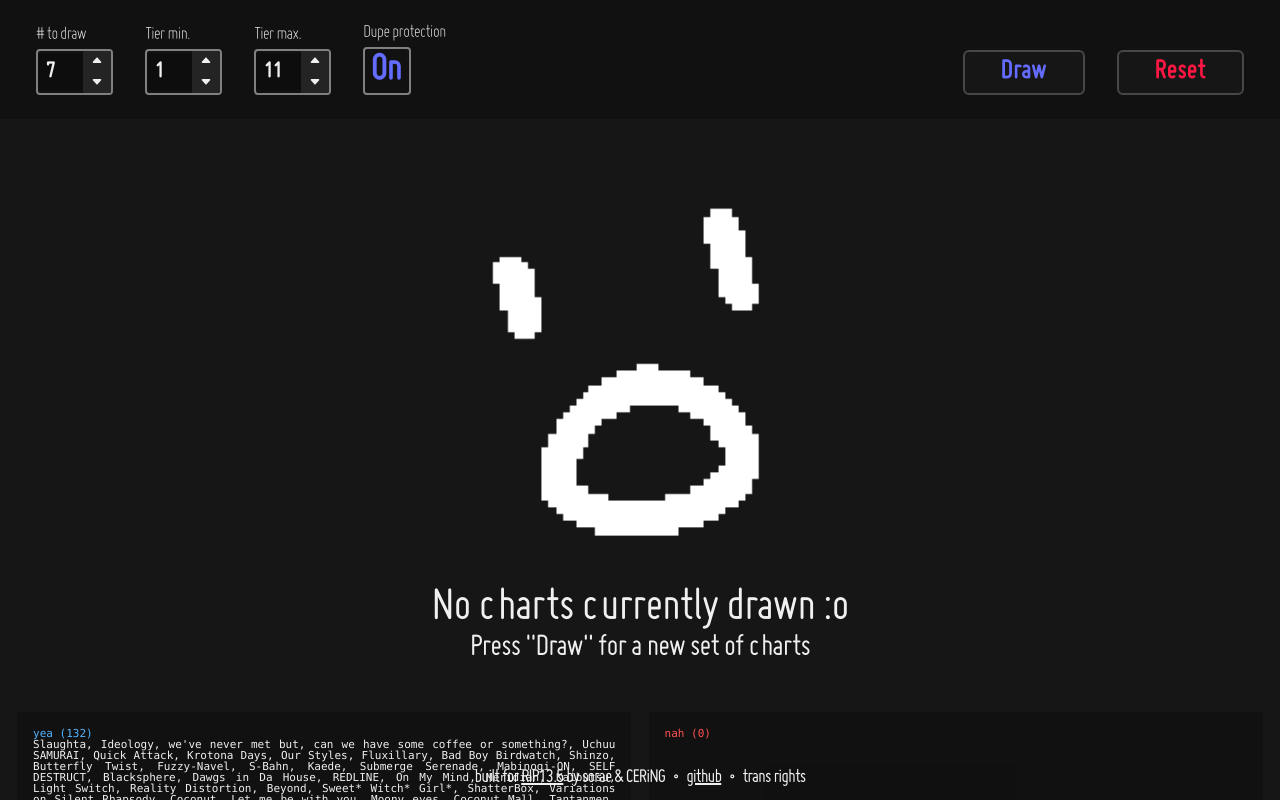
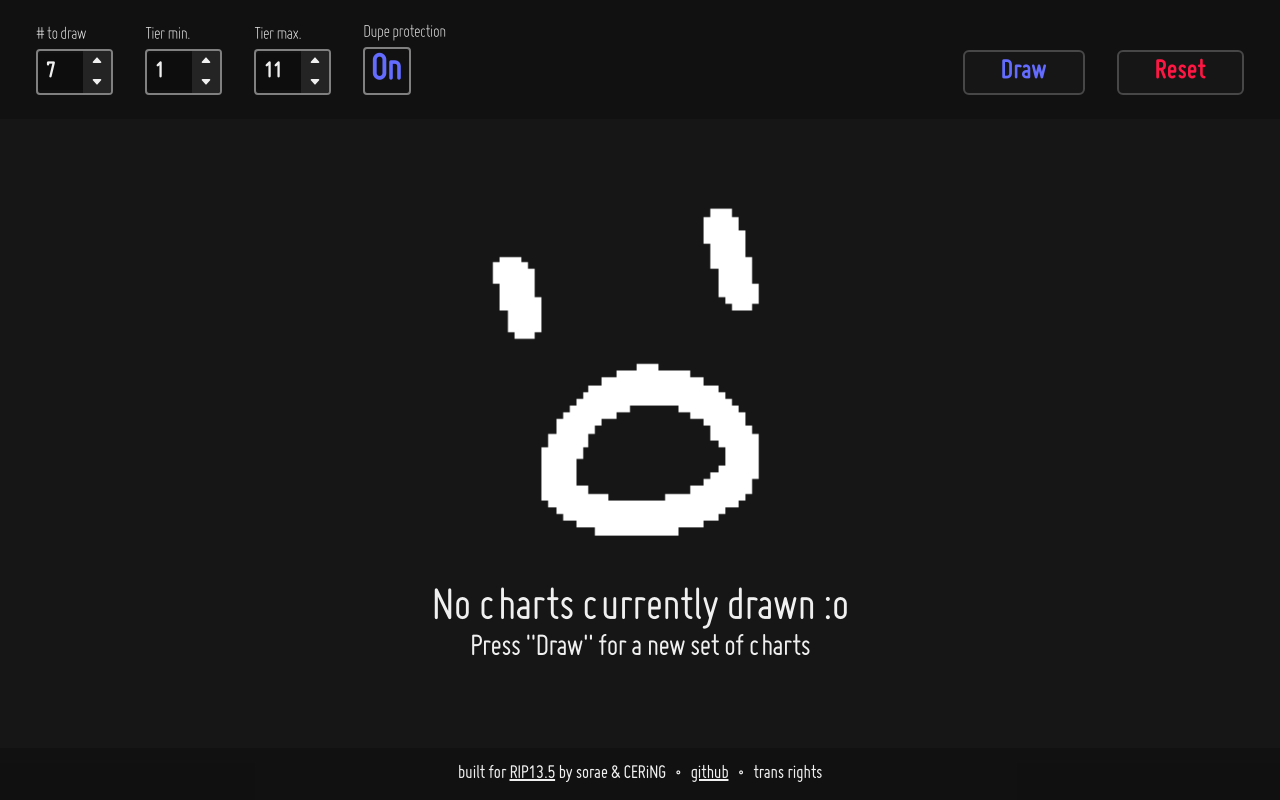
Before and after one commit to soraeee/cardigan, a React (Vite) app in the folder card-draw/: page / in a window 1280 px wide. Shown: the top 800 px of the page. Built offline with nearby package versions, Linux system fonts and the light colour scheme.

Commit message:
Fix footer and modal backdrop

```diff
--- a/card-draw/src/App.tsx
+++ b/card-draw/src/App.tsx
@@ -1,6 +1,13 @@
 import CardDraw from './CardDraw';
 import Footer from './Footer';
 
-const App = () => <><CardDraw/><Footer/></>;
+const App = () => (<>
+    <main className="main">
+        <div className="content">
+            <CardDraw/>
+        </div>
+        <Footer/>
+    </main>
+</>);
 
 export default App;
--- a/card-draw/src/CardDraw.tsx
+++ b/card-draw/src/CardDraw.tsx
@@ -21,7 +21,7 @@ function CardDraw() {
 	}
 
 	// Toggle to see eligible/used card pools
-	const debug = true;
+	const debug = false;
 
 	const chartarr: Chart[] = [];
 	const defaultNumToDraw = 7;
--- a/card-draw/src/Footer.tsx
+++ b/card-draw/src/Footer.tsx
@@ -1,8 +1,8 @@
 function Footer() {
 	return (<>
-		<div className = "footer">
-			<p className = "footer-text">built for <a href = "https://rip.ddrillini.club/" target="_blank">RIP13.5</a> by sorae & CERiNG &nbsp;&nbsp;•&nbsp;&nbsp; <a href = "https://github.com/soraeee/rip-card-draw" target="_blank">github</a> &nbsp;&nbsp;•&nbsp;&nbsp; trans rights</p>
-		</div>
+		<footer className="footer">
+			<p className="footer-text">built for <a href="https://rip.ddrillini.club/" target="_blank">RIP13.5</a> by sorae & CERiNG &nbsp;&nbsp;•&nbsp;&nbsp; <a href="https://github.com/soraeee/rip-card-draw" target="_blank">github</a> &nbsp;&nbsp;•&nbsp;&nbsp; trans rights</p>
+		</footer>
 	</>)
 }
 
--- a/card-draw/src/scss/components/debug.scss
+++ b/card-draw/src/scss/components/debug.scss
@@ -4,10 +4,11 @@
 
 .debug {
   @include mixin.flex($align: space-evenly);
+  margin-bottom: 32px;
   &-detail {
     @include font.mono(11px);
     background-color: color.$darken;
-    width: 48%;
+    width: 45%;
     padding: 16px;
     text-align: justify;
   }
--- a/card-draw/src/scss/components/footer.scss
+++ b/card-draw/src/scss/components/footer.scss
@@ -3,23 +3,20 @@
 @use '../util/mixins' as mixin;
 
 .footer {
-  position: fixed;
-  left: 0;
-  bottom: 0;
+  grid-area: footer;
+  background: color.$darken;
   width: 100%;
   text-align: center;
-  margin-bottom: 12px;
-
+  padding: 16px;
+  margin: 0 auto;
   &-text {
     font-size: 1.25em;
-    font-weight: 400;
-
+    letter-spacing: -0.5px;
     & > a {
       text-decoration: underline;
       transition: filter 0.15s;
-
       &:hover {
-        filter: drop-shadow(0 0 0.2rem color.$lite);
+        filter: drop-shadow(0 0 0.2rem);
       }
     }
   }
--- a/card-draw/src/scss/components/modal.scss
+++ b/card-draw/src/scss/components/modal.scss
@@ -7,7 +7,7 @@
     position: absolute;
     top: 0;
     left: 0;
-    //background: color.$darken;
+    background: color.$darken;
     height: 100%;
     width: 100vw;
     z-index: 1;
--- a/card-draw/src/scss/main.scss
+++ b/card-draw/src/scss/main.scss
@@ -10,10 +10,21 @@
 @use 'components/numfield';
 @use 'components/settings';
 
-:root {
+html {
+  scroll-behavior: smooth;
   @include font.miso(1em);
   color: color.$lite;
   background-color: color.$dark;
+}
+
+.main {
+  display: grid;
+  grid-template-areas: "content" "footer";
+}
+
+.content {
+  grid-area: content;
+  min-height: calc(100vh - 52px);
 }
 
 // Player text colors
```
